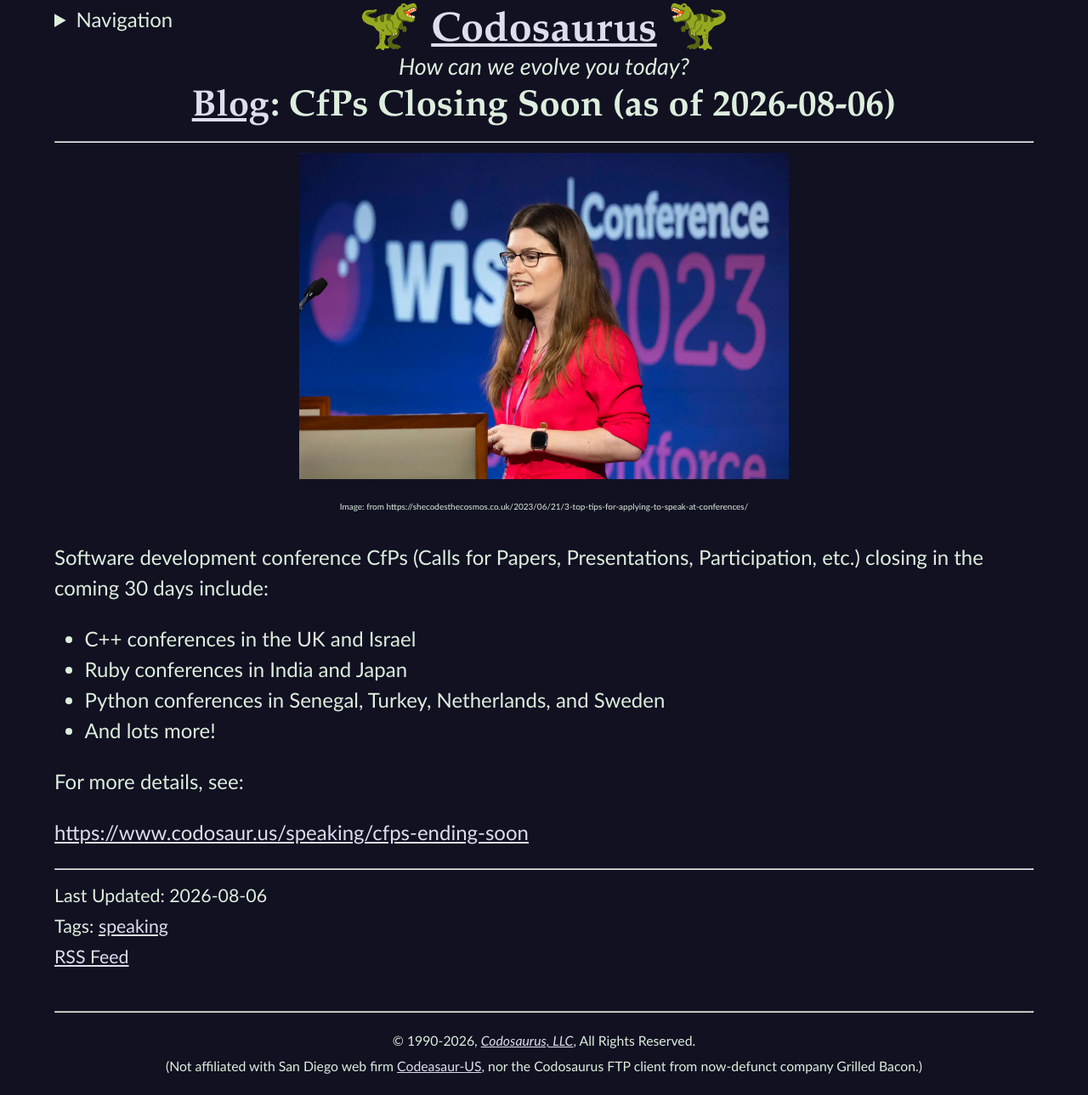
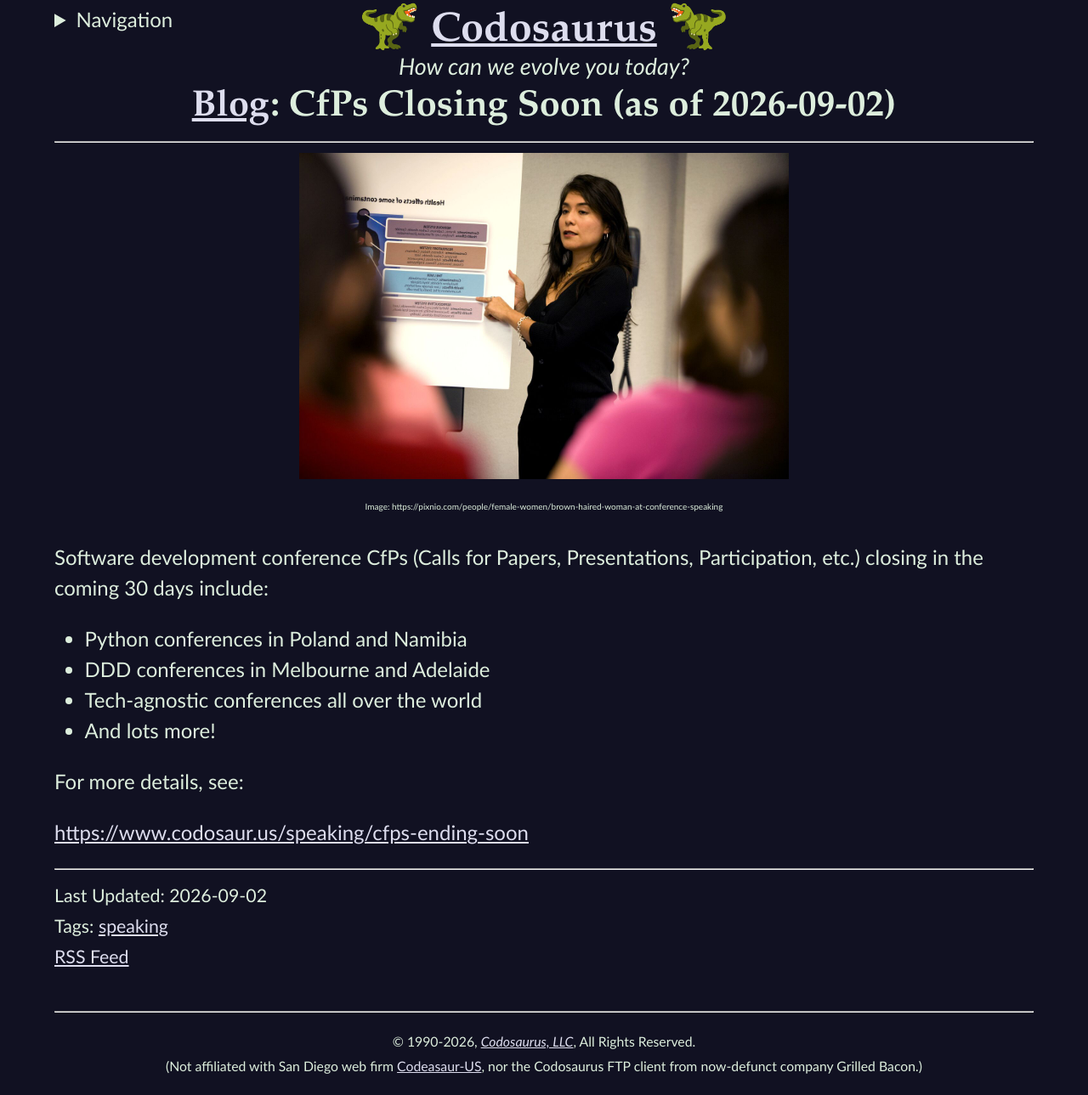
Before and after one commit to CodosaurusLLC/CodosaurusLLC.github.io, a Jekyll site: the page built from _posts/2026-09-02-cfps-closing-soon.md, in a window 1280 px wide. Shown: the whole page at 85% size. Built offline with Jekyll 4.4.1, drawn with Linux system fonts in a browser that asks for light colours; comment, search, counter and statistics services are not loaded.

Commit message:
update cfp list

```diff
--- a/_posts/2026-08-06-cfps-closing-soon.md
+++ b/_posts/2026-09-02-cfps-closing-soon.md
@@ -1,28 +1,28 @@
 ---
 author: Dave Aronson
-date: 2026-08-06
+date: 2026-09-02
 layout: blog-post
 permalink: blog/cfps-closing-soon
 section: Blog
 tags: speaking
-title: CfPs Closing Soon (as of 2026-08-06)
+title: CfPs Closing Soon (as of 2026-09-02)
 ---
 
 <!-- NOTE TO SELF: grab a new picture and fix the URL, each time -->
 
 <center>
-<img src="/assets/img/speaking-at-a-conference.webp" width="50%">
+<img src="/assets/img/speaking-at-a-conference.jpg" width="50%">
 <br>
-<font size="1">Image: from https://shecodesthecosmos.co.uk/2023/06/21/3-top-tips-for-applying-to-speak-at-conferences/</font>
+<font size="1">Image: https://pixnio.com/people/female-women/brown-haired-woman-at-conference-speaking</font>
 </center>
 
 Software development conference CfPs
 (Calls for Papers, Presentations, Participation, etc.)
 closing in the coming 30 days include:
 
-- C++ conferences in the UK and Israel
-- Ruby conferences in India and Japan
-- Python conferences in Senegal, Turkey, Netherlands, and Sweden
+- Python conferences in Poland and Namibia
+- DDD conferences in Melbourne and Adelaide
+- Tech-agnostic conferences all over the world
 - And lots more!
 
 For more details, see:
```
Also changed, not shown: assets/img/speaking-at-a-conference.jpg.
